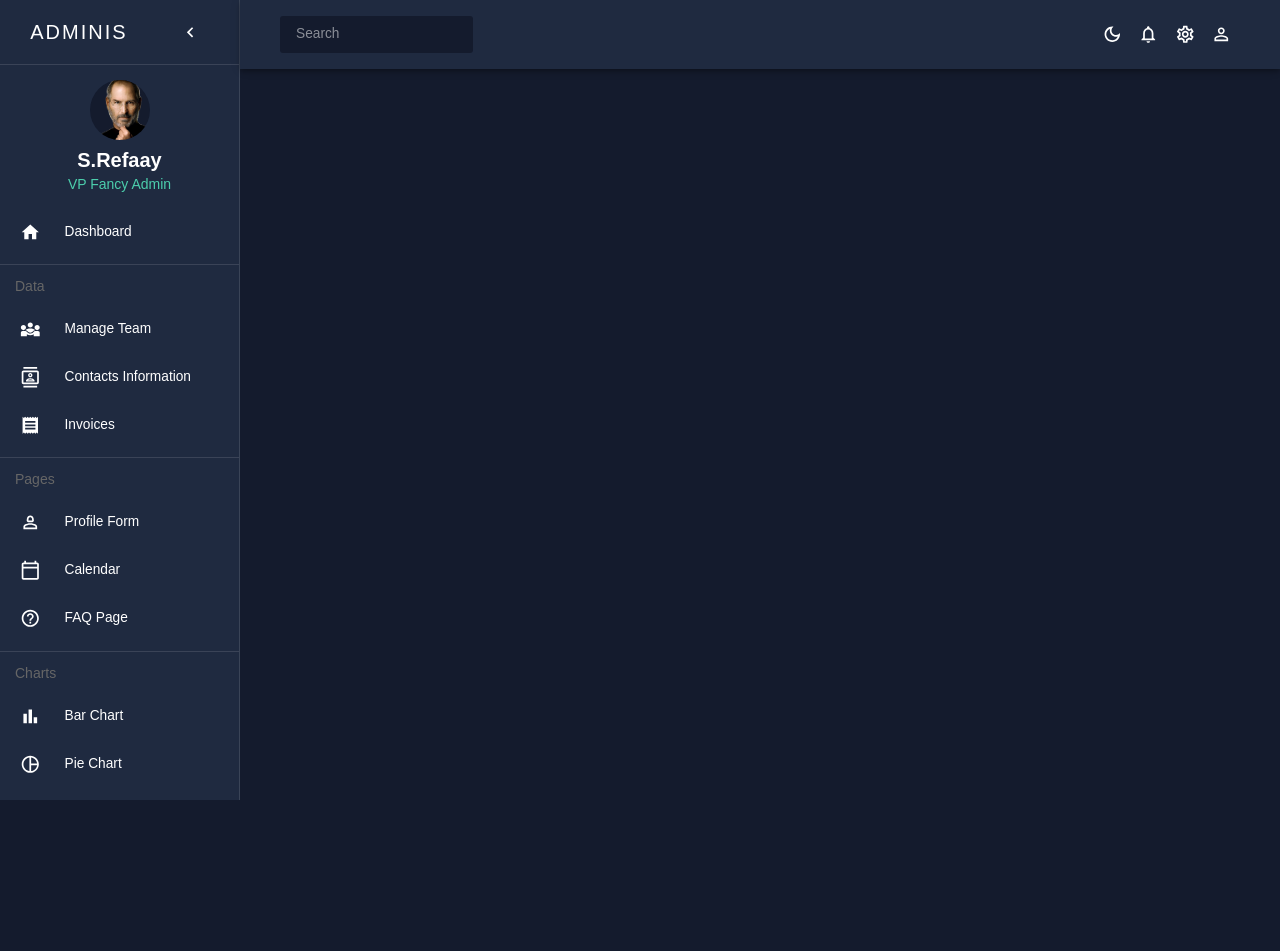
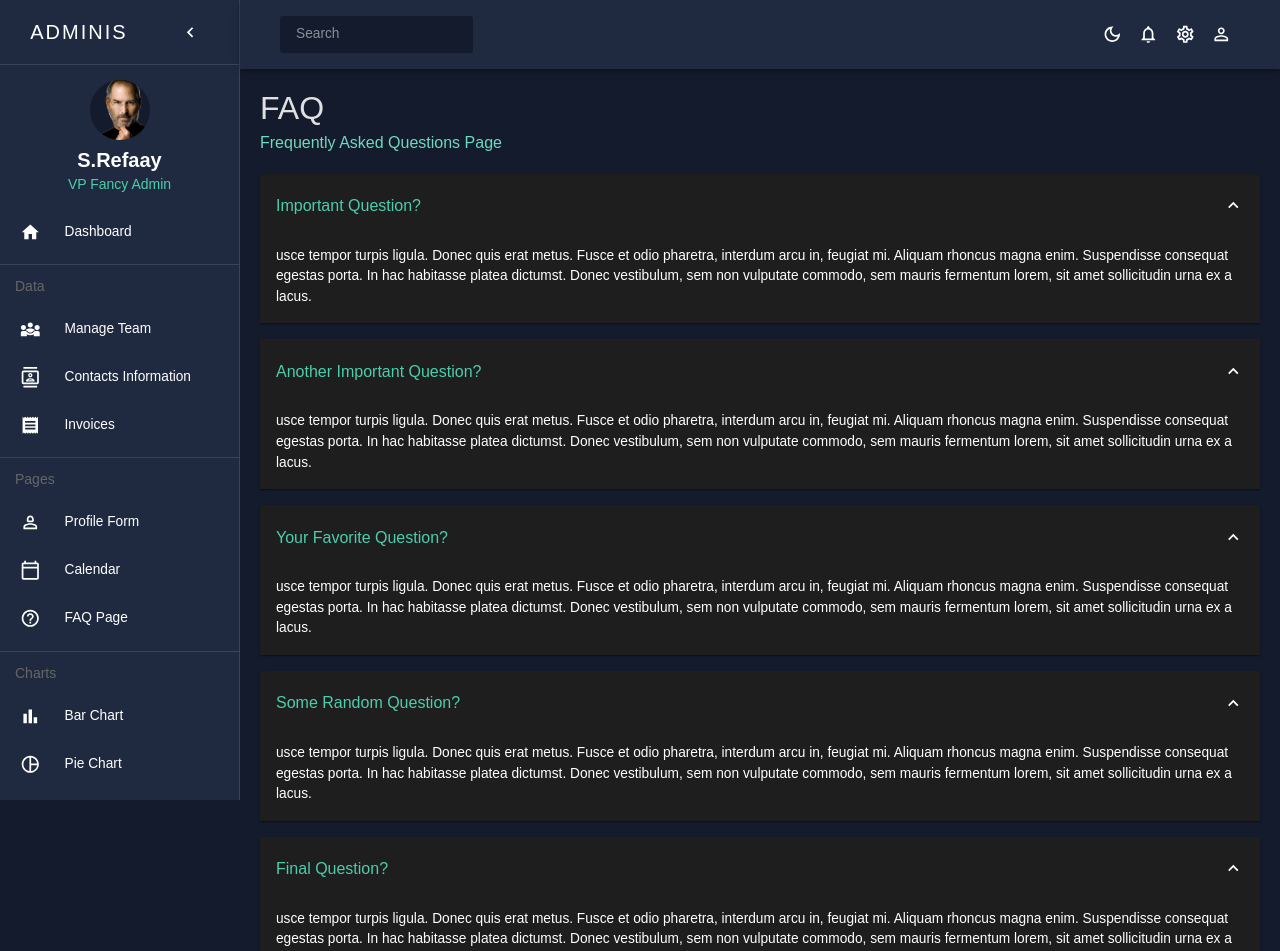
Before and after one commit to SamehRefaay/admin_dashboard_repo, a React (Create React App) app: page /faq in a window 1280 px wide. Shown: the top 951 px of the page. Before the commit the page ends 800 px from the top, so only its background shows below. Built offline with nearby package versions, Linux system fonts and the light colour scheme.

Commit message:
finish faq page

```diff
--- a/src/App.js
+++ b/src/App.js
@@ -11,6 +11,7 @@ import {
 	Invoices,
 	Profile,
 	Calendar,
+	FAQ,
 } from './scenes';
 
 function App() {
@@ -59,7 +60,7 @@ function App() {
 								<Route path="/invoices" element={<Invoices />} />
 								<Route path="/profile" element={<Profile />} />
 								<Route path="/calendar" element={<Calendar />} />
-								{/* <Route path="/profile" element={<User />} /> */}
+								<Route path="/faq" element={<FAQ />} />
 								{/* <Route path="/bar" element={<Bar />} /> */}
 								{/* <Route path="/pie" element={<Pie />} /> */}
 								{/* <Route path="/line" element={<Line />} /> */}
--- /dev/null
+++ b/src/scenes/faq/FAQ.jsx
@@ -0,0 +1,111 @@
+import {
+	Accordion,
+	AccordionDetails,
+	AccordionSummary,
+	Box,
+	Typography,
+	useTheme,
+} from '@mui/material';
+import React from 'react';
+import { ExpandMore } from '@mui/icons-material';
+import Header from '../../components/Header';
+import { tokens } from '../../theme';
+
+const FAQ = () => {
+	const theme = useTheme();
+	const colors = tokens(theme.palette.mode);
+
+	return (
+		<Box padding="20px">
+			<Header title="FAQ" subtitle="Frequently Asked Questions Page" />
+			<Box mt="20px">
+				<Accordion defaultExpanded>
+					<AccordionSummary expandIcon={<ExpandMore />}>
+						<Typography variant="h5" color={colors.greenAccent[500]}>
+							Important Question?
+						</Typography>
+					</AccordionSummary>
+					<AccordionDetails>
+						<Typography>
+							usce tempor turpis ligula. Donec quis erat metus. Fusce et odio
+							pharetra, interdum arcu in, feugiat mi. Aliquam rhoncus magna
+							enim. Suspendisse consequat egestas porta. In hac habitasse platea
+							dictumst. Donec vestibulum, sem non vulputate commodo, sem mauris
+							fermentum lorem, sit amet sollicitudin urna ex a lacus.
+						</Typography>
+					</AccordionDetails>
+				</Accordion>
+
+				<Accordion defaultExpanded>
+					<AccordionSummary expandIcon={<ExpandMore />}>
+						<Typography variant="h5" color={colors.greenAccent[500]}>
+							Another Important Question?
+						</Typography>
+					</AccordionSummary>
+					<AccordionDetails>
+						<Typography>
+							usce tempor turpis ligula. Donec quis erat metus. Fusce et odio
+							pharetra, interdum arcu in, feugiat mi. Aliquam rhoncus magna
+							enim. Suspendisse consequat egestas porta. In hac habitasse platea
+							dictumst. Donec vestibulum, sem non vulputate commodo, sem mauris
+							fermentum lorem, sit amet sollicitudin urna ex a lacus.
+						</Typography>
+					</AccordionDetails>
+				</Accordion>
+
+				<Accordion defaultExpanded>
+					<AccordionSummary expandIcon={<ExpandMore />}>
+						<Typography variant="h5" color={colors.greenAccent[500]}>
+							Your Favorite Question?
+						</Typography>
+					</AccordionSummary>
+					<AccordionDetails>
+						<Typography>
+							usce tempor turpis ligula. Donec quis erat metus. Fusce et odio
+							pharetra, interdum arcu in, feugiat mi. Aliquam rhoncus magna
+							enim. Suspendisse consequat egestas porta. In hac habitasse platea
+							dictumst. Donec vestibulum, sem non vulputate commodo, sem mauris
+							fermentum lorem, sit amet sollicitudin urna ex a lacus.
+						</Typography>
+					</AccordionDetails>
+				</Accordion>
+
+				<Accordion defaultExpanded>
+					<AccordionSummary expandIcon={<ExpandMore />}>
+						<Typography variant="h5" color={colors.greenAccent[500]}>
+							Some Random Question?
+						</Typography>
+					</AccordionSummary>
+					<AccordionDetails>
+						<Typography>
+							usce tempor turpis ligula. Donec quis erat metus. Fusce et odio
+							pharetra, interdum arcu in, feugiat mi. Aliquam rhoncus magna
+							enim. Suspendisse consequat egestas porta. In hac habitasse platea
+							dictumst. Donec vestibulum, sem non vulputate commodo, sem mauris
+							fermentum lorem, sit amet sollicitudin urna ex a lacus.
+						</Typography>
+					</AccordionDetails>
+				</Accordion>
+
+				<Accordion defaultExpanded>
+					<AccordionSummary expandIcon={<ExpandMore />}>
+						<Typography variant="h5" color={colors.greenAccent[500]}>
+							Final Question?
+						</Typography>
+					</AccordionSummary>
+					<AccordionDetails>
+						<Typography>
+							usce tempor turpis ligula. Donec quis erat metus. Fusce et odio
+							pharetra, interdum arcu in, feugiat mi. Aliquam rhoncus magna
+							enim. Suspendisse consequat egestas porta. In hac habitasse platea
+							dictumst. Donec vestibulum, sem non vulputate commodo, sem mauris
+							fermentum lorem, sit amet sollicitudin urna ex a lacus.
+						</Typography>
+					</AccordionDetails>
+				</Accordion>
+			</Box>
+		</Box>
+	);
+};
+
+export default FAQ;
--- a/src/scenes/index.js
+++ b/src/scenes/index.js
@@ -4,3 +4,4 @@ export { default as Contacts } from './contacts/Contacts';
 export { default as Invoices } from './invoices/Invoices';
 export { default as Profile } from './profile/Profile';
 export { default as Calendar } from './calendar/Calendar';
+export { default as FAQ } from './faq/FAQ';
```
